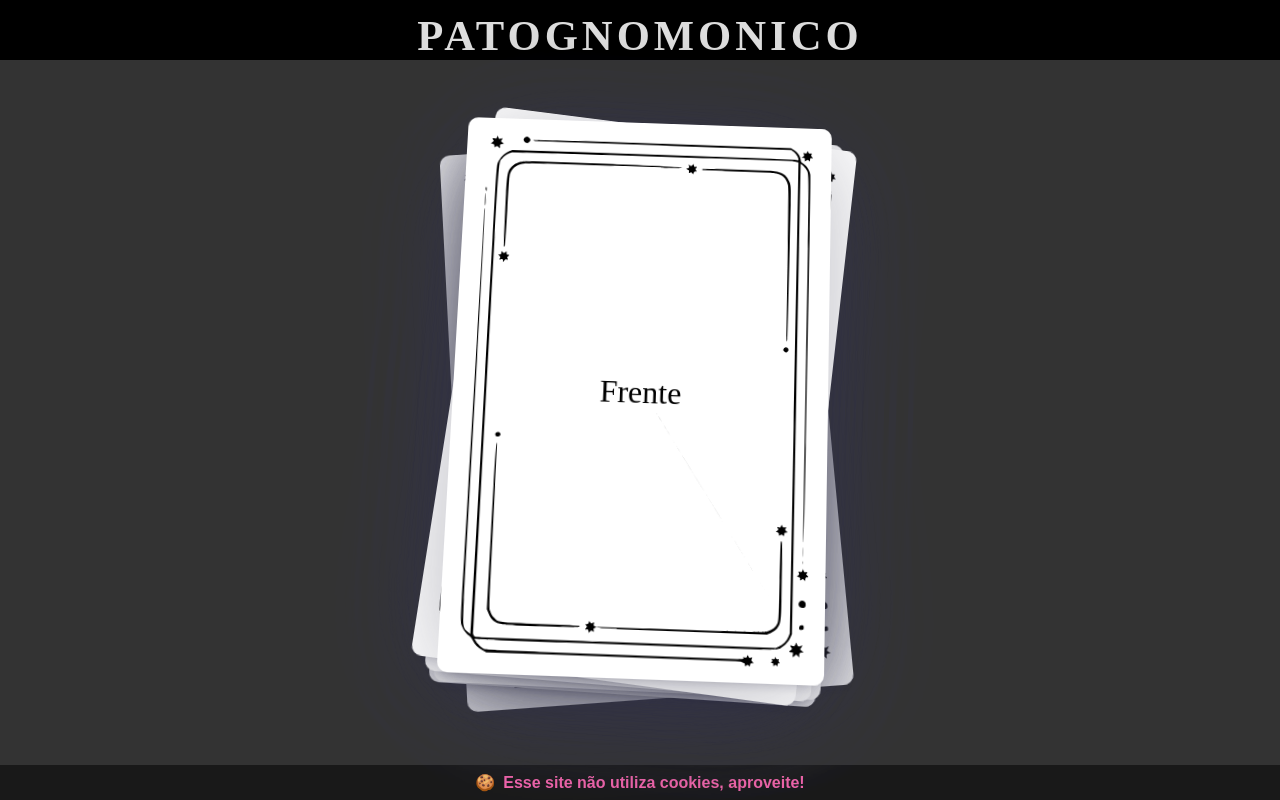
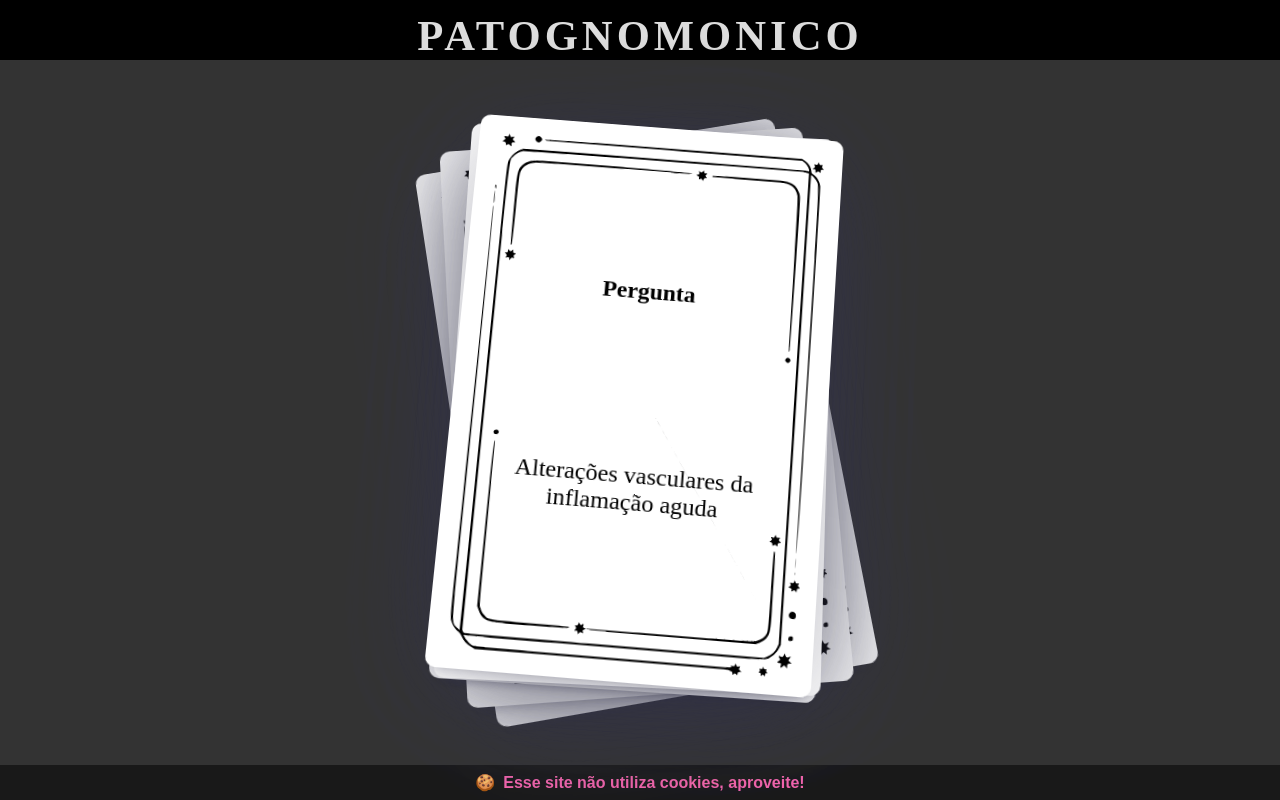
Before and after one commit to TarsiSurdi/sanequiz, a React (Vite) app: page / in a window 1280 px wide. Built offline with nearby package versions, Linux system fonts and the light colour scheme; a web font is replaced by a local one.

Commit message:
Implemented data into cards

```diff
--- a/src/App.tsx
+++ b/src/App.tsx
@@ -16,7 +16,6 @@ function App() {
       </Header>
       <GameWrapper>
         <Deck />
-        {/* <Controls /> */}
       </GameWrapper>
       <Footer />
     </div>
--- a/src/components/Deck/Deck.tsx
+++ b/src/components/Deck/Deck.tsx
@@ -3,20 +3,15 @@ import styled from "styled-components";
 import { animated, to as interpolate, useSprings } from "react-spring";
 import { createUseGesture, dragAction } from "@use-gesture/react";
 
-const useGesture = createUseGesture([dragAction]);
+import { getRandomIntInclusive } from "../../helperFunctions";
 
 import styles from "./styles.module.scss";
 
+// Assets
 import background from "../../assets/card.svg";
+import cardData from "../../assets/cardData.json";
 
-const cards = [
-  "https://upload.wikimedia.org/wikipedia/commons/f/f5/RWS_Tarot_08_Strength.jpg",
-  "https://upload.wikimedia.org/wikipedia/commons/5/53/RWS_Tarot_16_Tower.jpg",
-  "https://upload.wikimedia.org/wikipedia/commons/9/9b/RWS_Tarot_07_Chariot.jpg",
-  "https://upload.wikimedia.org/wikipedia/commons/3/3a/TheLovers.jpg",
-  "https://upload.wikimedia.org/wikipedia/commons/thumb/8/88/RWS_Tarot_02_High_Priestess.jpg/690px-RWS_Tarot_02_High_Priestess.jpg",
-  "https://upload.wikimedia.org/wikipedia/commons/d/de/RWS_Tarot_01_Magician.jpg",
-];
+const useGesture = createUseGesture([dragAction]);
 
 const Wrapper = styled.div`
   width: 80%;
@@ -36,8 +31,26 @@ const to = (i: number) => ({
 
 const from = (i: number) => ({ x: 0, rot: 0, scale: 0, y: 0, rotateY: 0 });
 
+interface cardDataI {
+  pergunta: string;
+  resposta: string;
+  comentario?: string;
+  imagem?: string;
+}
+
+const getRandomCard = (): cardDataI => {
+  return cardData[getRandomIntInclusive(0, cardData.length)];
+};
+
 const Deck = () => {
   const [gone] = useState(() => new Set());
+  const [cards, setCards] = useState<cardDataI[]>([
+    getRandomCard(),
+    getRandomCard(),
+    getRandomCard(),
+    getRandomCard(),
+    getRandomCard(),
+  ]);
   const [isFlipped, setFlipped] = useState(new Array(cards.length).fill(false));
 
   const [props, api] = useSprings(cards.length, (i) => ({
@@ -72,6 +85,12 @@ const Deck = () => {
       if (!active && gone.size === cards.length) {
         let isFlippedAnimation = new Array(cards.length).fill(false);
         setFlipped(isFlippedAnimation);
+        setCards((prevState) => {
+          for (let i = 0; i < prevState.length; i++) {
+            prevState[i] = getRandomCard();
+          }
+          return prevState;
+        });
         setTimeout(() => {
           console.log(isFlipped);
           gone.clear();
@@ -124,7 +143,8 @@ const Deck = () => {
               backgroundImage: `url(${background})`,
             }}
           >
-            <p>Frente</p>
+            <h4>Pergunta</h4>
+            <p>{cards[i].pergunta}</p>
           </animated.div>
 
           <animated.div
@@ -143,7 +163,8 @@ const Deck = () => {
               backgroundImage: `url(${background})`,
             }}
           >
-            <p>Verso</p>
+            <h4>Resposta</h4>
+            <p>{cards[i].resposta}</p>
           </animated.div>
         </animated.div>
       ))}
--- a/src/components/Deck/styles.module.scss
+++ b/src/components/Deck/styles.module.scss
@@ -28,9 +28,17 @@
       0 10px 10px -10px rgba(50, 50, 73, 0.3);
 
     display: flex;
-    justify-content: center;
+    flex-direction: column;
+    justify-content: space-evenly;
     align-items: center;
+
     font-family: "Germania One";
-    font-size: 24pt;
+    font-size: 18pt;
+
+    text-align: center;
+
+    > p {
+      width: 75%;
+    }
   }
 }
```
